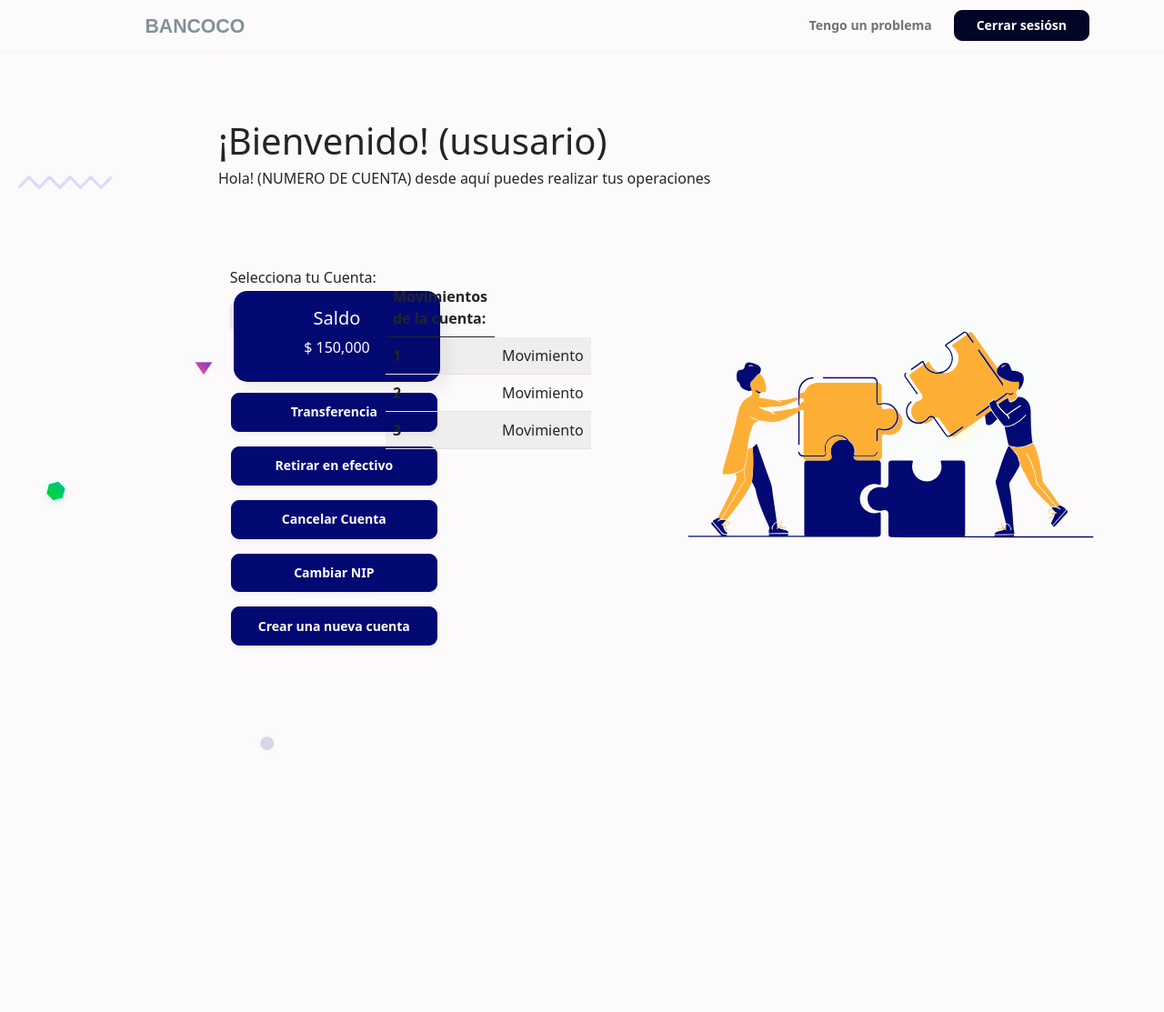
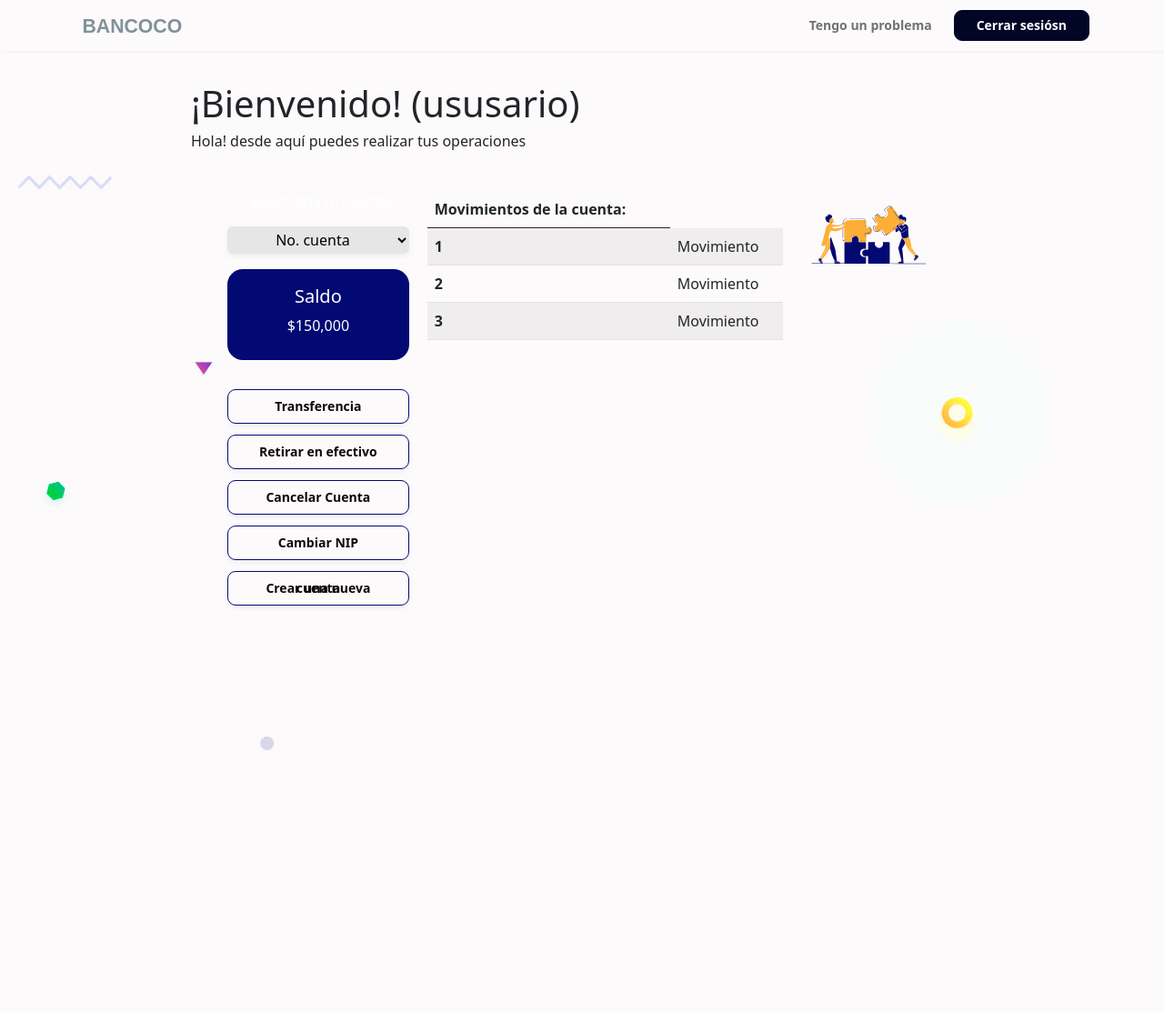
Before and after one commit to Ronaldo-Avalos/bancoco, a PHP site: page /user_dashboard.html in a window 1280 px wide; the page is wider, and only the part inside the window is pictured. Shown: that part at 91% size. Before the commit the page ends 825 px from the top of that part, so only its background shows below. Run offline with PHP 8.4, Linux system fonts and the light colour scheme.

Commit message:
[fix] user_dashboard acomodado

```diff
--- a/css/styles_User.css
+++ b/css/styles_User.css
@@ -19,9 +19,9 @@ body{
     background: url(/images/header-background1.jpg);
 }
 
+
 .grid-container > * {
   /* box-shadow: -1px 1px 7px 0px #000075; */
-
   padding: 10px;
 }
 /* .header{
@@ -33,11 +33,9 @@ body{
 }
 .main{
   grid-area: main;
-    /* background-color: rgb(253, 255, 127); */
 }
-.sidebar{
+.sidebar {
   grid-area: sidebar;
-
 }
 .footer{
   grid-area: footer;
@@ -92,8 +90,24 @@ html{
        200px   auto     200px ;
 
   }
+
+
+.header {
+  height: 80px;
+  position: absolute;
+  width: 100%;
+  top: 0;
+  left: 0;
 }
-
+.navbar {
+  position: relative;
+  display: flex;
+  flex-wrap: wrap;
+  align-items: center;
+  justify-content: space-between;
+  padding-top: .5rem;
+  padding-bottom: .5rem;
+}
 
 
 .btn-solid-sm {
@@ -203,6 +217,130 @@ html{
   }
 
 
+
+ .main{
+  display: grid;
+  gap: 10px;
+  grid-template-columns: repeat(10,auto) ;
+  grid-template-rows: repeat(5,1fr);
+
+ }
+
+
+
+ .saldo {
+  grid-column: 1/2;
+  grid-row: 1/4;
+  /* background-color: #010626; */
+  color: white;
+
+}
+
+.tabla{
+  grid-column: 2/5;
+  /* background-color: tomato; */
+  grid-row: 1/4;
+}
+
+.img{
+  grid-column: 5/11;
+  /* background-color:turquoise; */
+  grid-row: 1/4;
+}
+
+.cuenta{
+
+  width: 200px;
+  margin: 0 auto 17px;
+
+}
+.cuenta .txt{
+  margin-top: -1px;
+  margin-bottom: 1rem;
+  margin-left: 24px;
+}
+select {
+  background: transparent;
+  border: none;
+  height: 30px;
+  width: 200px;
+  background-color: rgb(230, 230, 230);
+  border-radius: 6px;
+  text-align: center;
+  box-shadow: 0 3px 6px 0 rgba(0, 0, 0, 0.05);
+}
+.sal{
+  background-color:#030973;
+  width: 200px;
+  height: 100px;
+  margin: 0 auto;
+  text-align: center;
+  padding-top: 18px;
+  border-radius: 17px;
+}
+.botones{
+  width: 200px;
+  margin: 0 auto;
+  margin-top: 30px;
+
+}
+.botones .btn{
+  display: inline-block;
+  border: 1px solid #030973;
+  border-radius: 9px;
+
+  color: #0e0707;
+  font-weight: 600;
+  font-size: 0.875rem;
+  line-height: 0;
+  text-decoration: none;
+  transition: all 0.2s;
+  width: 200px;
+  padding: 18px;
+  margin: 2px 0px 10px;
+  box-shadow: 0 3px 6px 0 rgba(0, 0, 0, 0.05);
+}
+.botones .btn:hover {
+  background-color: #030973;
+  color: #fff;
+  text-decoration: none;
+  }
+
+  .tab {
+    padding: 0;
+    width: 100%;
+    margin: 0 auto;
+}
+.titulo{
+  margin-top: 80px;
+  margin-left: 200px;
+
+}
+}
+/*
+.btn {
+  display: inline-block;
+  border: 1px solid #030973;
+  border-radius: 9px;
+  background-color: #030973;
+  color: #ffffff;
+  font-weight: 600;
+  font-size: 0.875rem;
+  line-height: 0;
+  text-decoration: none;
+  transition: all 0.2s;
+  margin: 0px 0px 16px;
+  width: 227px;
+  padding: 9%;
+  box-shadow: 0 3px 6px 0 rgba(0, 0, 0, 0.05);
+}
+.btn:hover {
+background-color: transparent;
+color: #030973;
+text-decoration: none;
+} */
+/*
+
 .saldo {
   background-color: #030973;
   width: 227px;
@@ -284,7 +422,4 @@ img{
 
 
 }
-.titulo{
-  position: relative;
-  top: -12%;
-}
+ */
--- a/user_dashboard.html
+++ b/user_dashboard.html
@@ -10,7 +10,6 @@
   </head>
   <body class="grid-container">
     <header class="header">
-
     <!-- Nav -->
     <nav id="navbarExample" class="navbar navbar-expand-lg fixed-top navbar-light" aria-label="Main navigation">
         <div class="container">
@@ -30,12 +29,79 @@
             </div>
         </div>
     </nav> <!--Fin de Nav -->
+
+    <div class="titulo">
+      <h1>¡Bienvenido! (ususario) </h1>  <!--CAMBIAR USUARIO-->
+      <h6 >Hola! desde aquí puedes realizar tus operaciones</h6>
+    </div>
   </header>
   <aside class="sidebar"> </aside>
 
+  <article class="main">
 
-  <article class="main">
-    <div class="titulo">
+      <div class="saldo">
+        <div class="cuenta">
+          <p class="txt">Selecciona tu Cuenta:</p>
+            <select name="no-cuenta">
+                <option selected>No. cuenta</option>  <!--CAMBIAR-->
+                <option >option 2</option>  <!--CAMBIAR-->
+                <option >option 3</option>   <!--CAMBIAR-->
+            </select>
+        </div>
+        <div class="sal">
+          <h5>Saldo</h5>   <!--CAMBIAR-->
+          <p>$150,000</p>  <!--CAMBIAR-->
+        </div>
+
+      <div class="botones">
+        <a href="#" class="btn">Transferencia</a >
+        <a href="#" class="btn">Retirar en efectivo</a >
+        <a href="#" class="btn">Cancelar Cuenta</a >
+        <a href="#" class="btn">Cambiar NIP</a >
+        <a href="#" class="btn">Crear una nueva cuenta</a >
+    </div>
+  </div>
+      <dv class="tabla">
+        <div class="tab">
+          <table class="table table-striped">
+              <thead>
+              <th>Movimientos de la cuenta:  </th>
+          </thead>
+          <tbody>
+              <tr>
+                <th scope="row">1</th>
+                <td>Movimiento</td>  <!--CAMBIAR-->
+              </tr>
+              <tr>
+                <th scope="row">2</th>
+                <td>Movimiento</td>  <!--CAMBIAR-->
+              </tr>
+              <tr>
+                <th scope="row">3</th>
+                <td >Movimiento</td>  <!--CAMBIAR-->
+
+              </tr>
+            </tbody>
+            </table>
+      </div>
+
+
+      </dv>
+      <div class="img">
+        <img src="/images/people.svg" alt="">
+
+      </div>
+
+
+
+
+    <!-- <div class="saldo">
+      <h5>Saldo</h5>
+      <p>$ 150,000</p>
+     </div> -->
+
+
+    <!-- <div class="titulo">
         <h1>¡Bienvenido! (ususario) </h1>
         <h6 >Hola! (NUMERO DE CUENTA) desde aquí puedes realizar tus operaciones</h6>
       </div>
@@ -48,12 +114,8 @@
             </select>
         </div>
 
-      <div class="saldo">
-        <h5>Saldo</h5>
-        <p>$ 150,000</p>
-    </div>
+
     <div class="btns">
-        <!-- <p>Acciones que puede realizar</p> -->
         <a href="#" class="btn">Transferencia</a >
         <a href="#" class="btn">Retirar en efectivo</a >
         <a href="#" class="btn">Cancelar Cuenta</a >
@@ -82,8 +144,9 @@
           </tbody>
           </table>
     </div>
-    <img src="/images/people.svg" alt="">
+    <img src="/images/people.svg" alt="">-->
 </article>
+
     <footer class="footer"> </footer>
   </body>
 </html>
```
Lines whose indentation alone changed are shown as unchanged.
